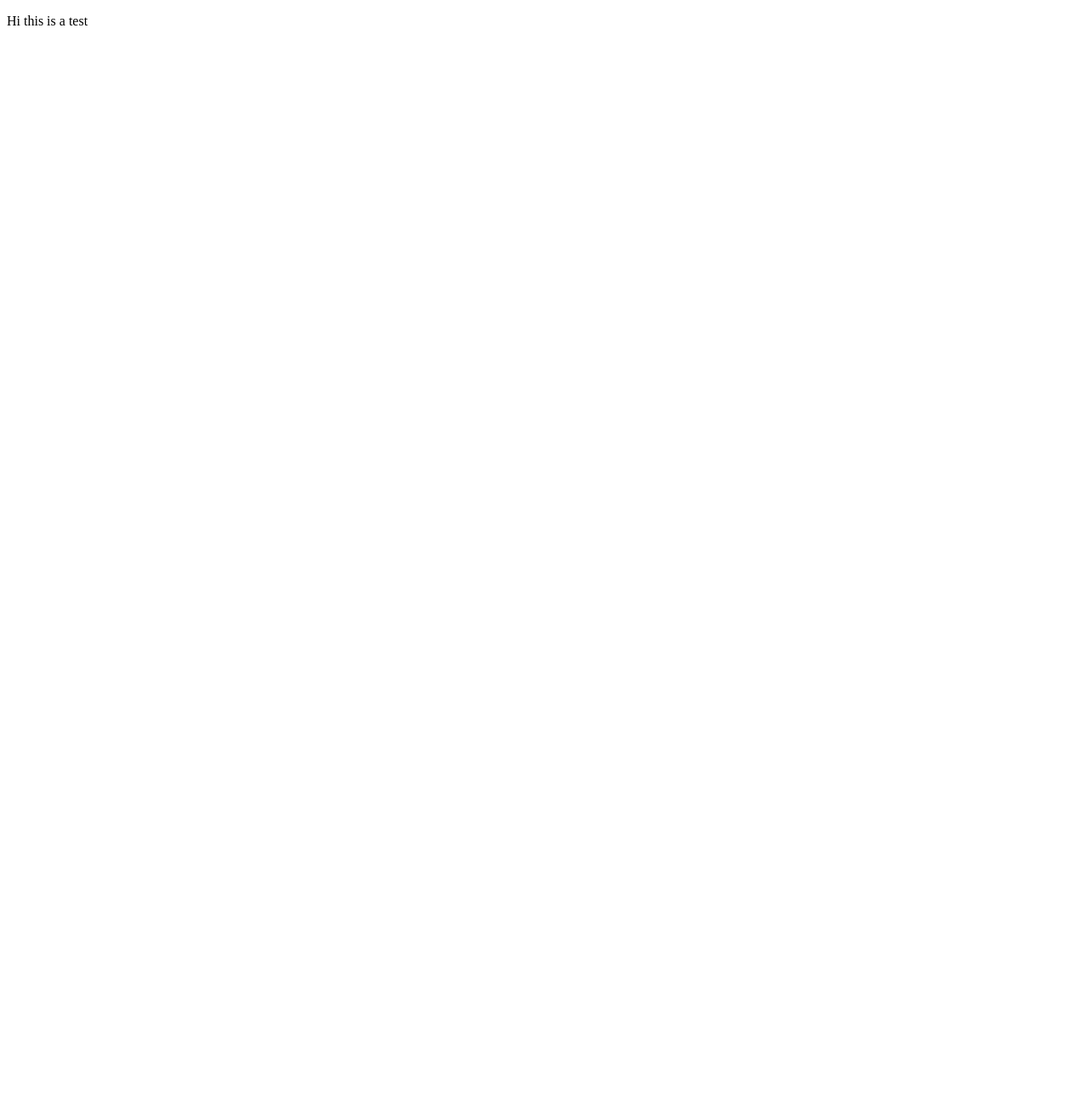
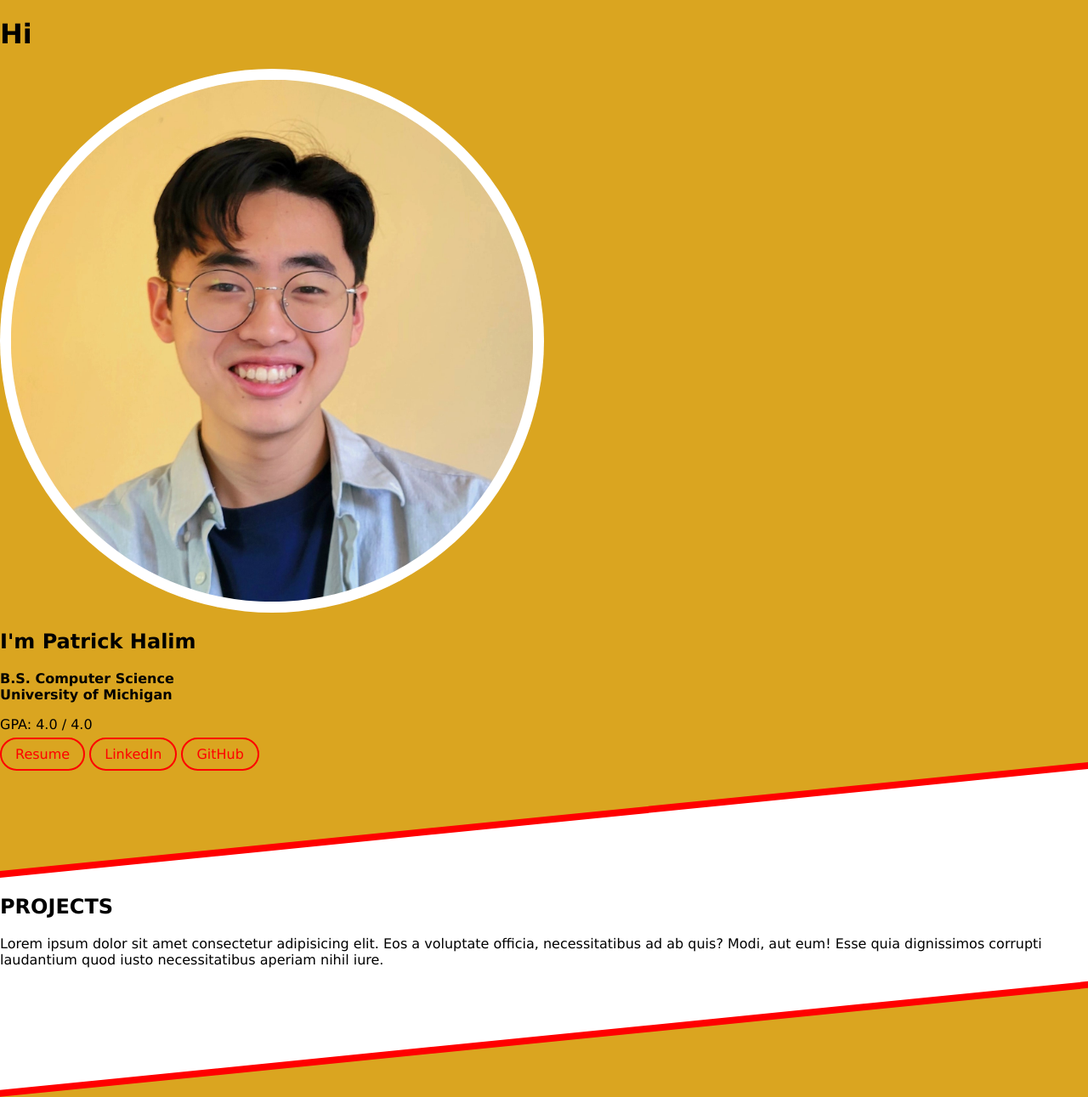
Before and after one commit to pnhalim/pnhalim.github.io, a plain HTML site: page index.html in a window 1280 px wide. Shown: the whole page at 85% size. Before the commit the page ends 800 px from the top, so only its background shows below. Drawn offline with Linux system fonts and the light colour scheme.

Commit message:
add parallelogram and circle

```diff
--- a/index.html
+++ b/index.html
@@ -4,9 +4,41 @@
   <meta charset="UTF-8">
   <meta http-equiv="X-UA-Compatible" content="IE=edge">
   <meta name="viewport" content="width=device-width, initial-scale=1.0">
+
   <title>Patrick Halim | Home</title>
+
+  <meta name="keywords" content="Patrick, Halim, Patrick Halim, Portfolio">
+  <meta name="description" content="Personal Portfolio Website">
+  <meta name="author" content="Patrick Halim">
+
+  <link rel="stylesheet" href="/styles/main.css">
 </head>
 <body>
-  <p>Hi this is a test</p>
+  <div class="start">
+    <h1 class="TODOSVG">Hi</h1>
+    <div>
+      <div class="circle">
+        <img class="profilepic" src="/assets/patrickprofilepic.jpg" alt="Image of Me">
+      </div>
+      <div>
+        <h2>I'm Patrick Halim</h2>
+        <p><b>B.S. Computer Science
+          University of Michigan</b>
+        </p>
+        <p>GPA: 4.0 / 4.0</p>
+        <div>
+          <a class="external-link" href="">Resume</a>
+          <a class="external-link" href="">LinkedIn</a>
+          <a class="external-link" href="">GitHub</a>
+        </div>
+      </div>
+    </div>
+  </div>
+  <div class="outer-parallelogram">
+    <div class="parallelogram">
+      <h2>PROJECTS</h2>
+      <p>Lorem ipsum dolor sit amet consectetur adipisicing elit. Eos a voluptate officia, necessitatibus ad ab quis? Modi, aut eum! Esse quia dignissimos corrupti laudantium quod iusto necessitatibus aperiam nihil iure.</p>
+    </div>
+  </div>
 </body>
 </html>
--- /dev/null
+++ b/styles/main.css
@@ -0,0 +1,51 @@
+html, body {
+  padding: 0%;
+  margin: 0%;
+  font-family: Verdana, Geneva, Tahoma, sans-serif;
+}
+body {
+  background: goldenrod;
+}
+p {
+  white-space: pre-line;
+}
+
+.circle {
+  border-radius: 50%;
+  background: white;
+  width: 50%;
+  min-width: 14rem;
+  display: flex;
+}
+.profilepic {
+  width: 96%;
+  padding: 2%;
+  border-radius: 50%;
+}
+.parallelogram {
+  background: white;
+  width:100%;
+  padding-top: 10vw;
+  padding-bottom: 10vw;
+  clip-path: polygon(0 calc(10vw), 100% 0, 100% calc(100% - 10vw), 0 100%);
+}
+.outer-parallelogram {
+  background: red;
+  width:100%;
+  padding-top: 0.5rem;
+  padding-bottom: 0.5rem;
+  clip-path: polygon(0 calc(10vw), 100% 0, 100% calc(100% - 10vw), 0 100%);
+}
+.external-link {
+  text-decoration: none;
+  color: red;
+  border-radius: 500px;
+  padding: 0.5rem 1rem;
+  border: 2px;
+  border-style: solid;
+  border-color: red;
+}
+.external-link:hover {
+  color: white;
+  background: red;
+}
```
Also changed, not shown: assets/patrickprofilepic.jpg (added).
